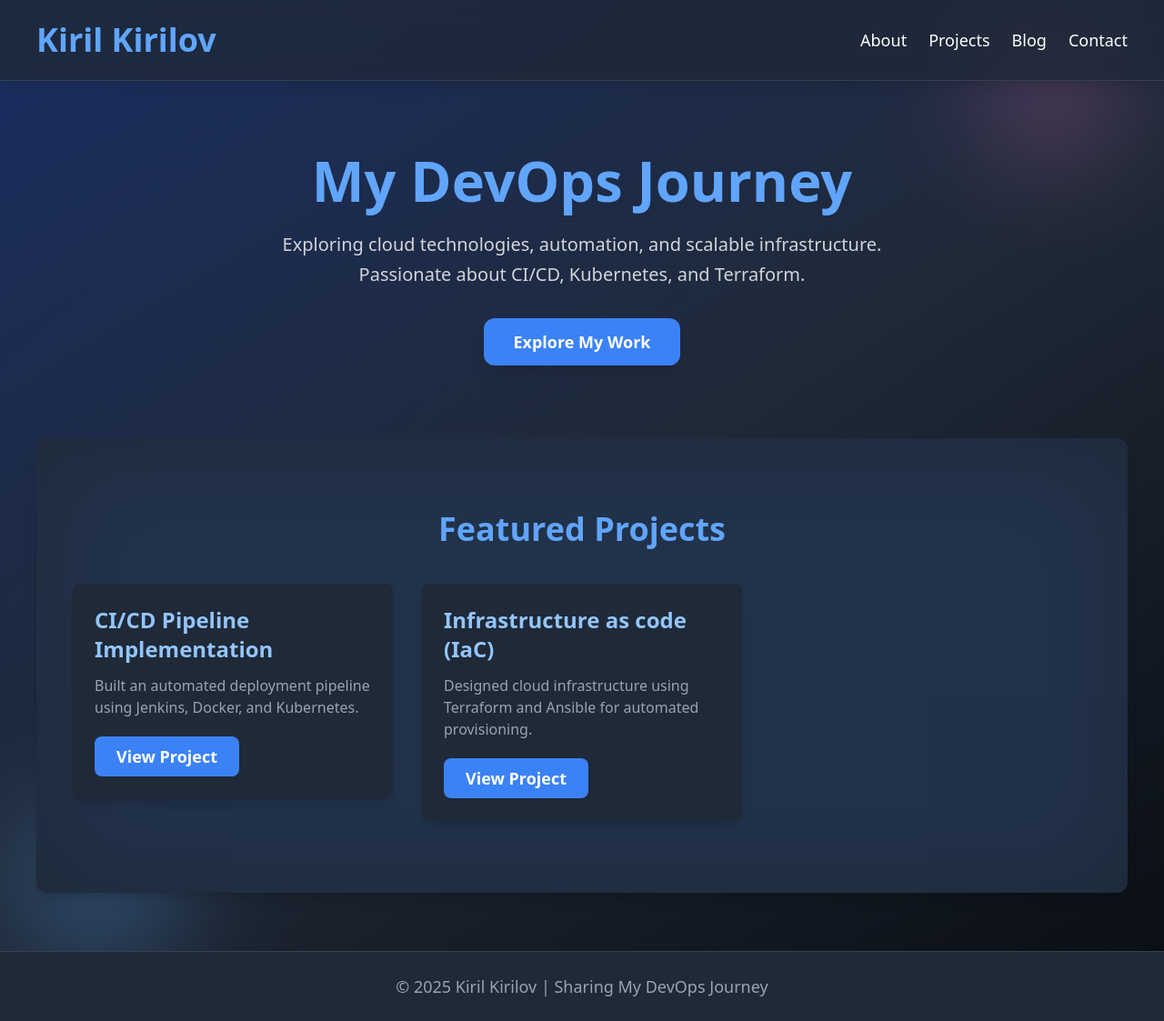
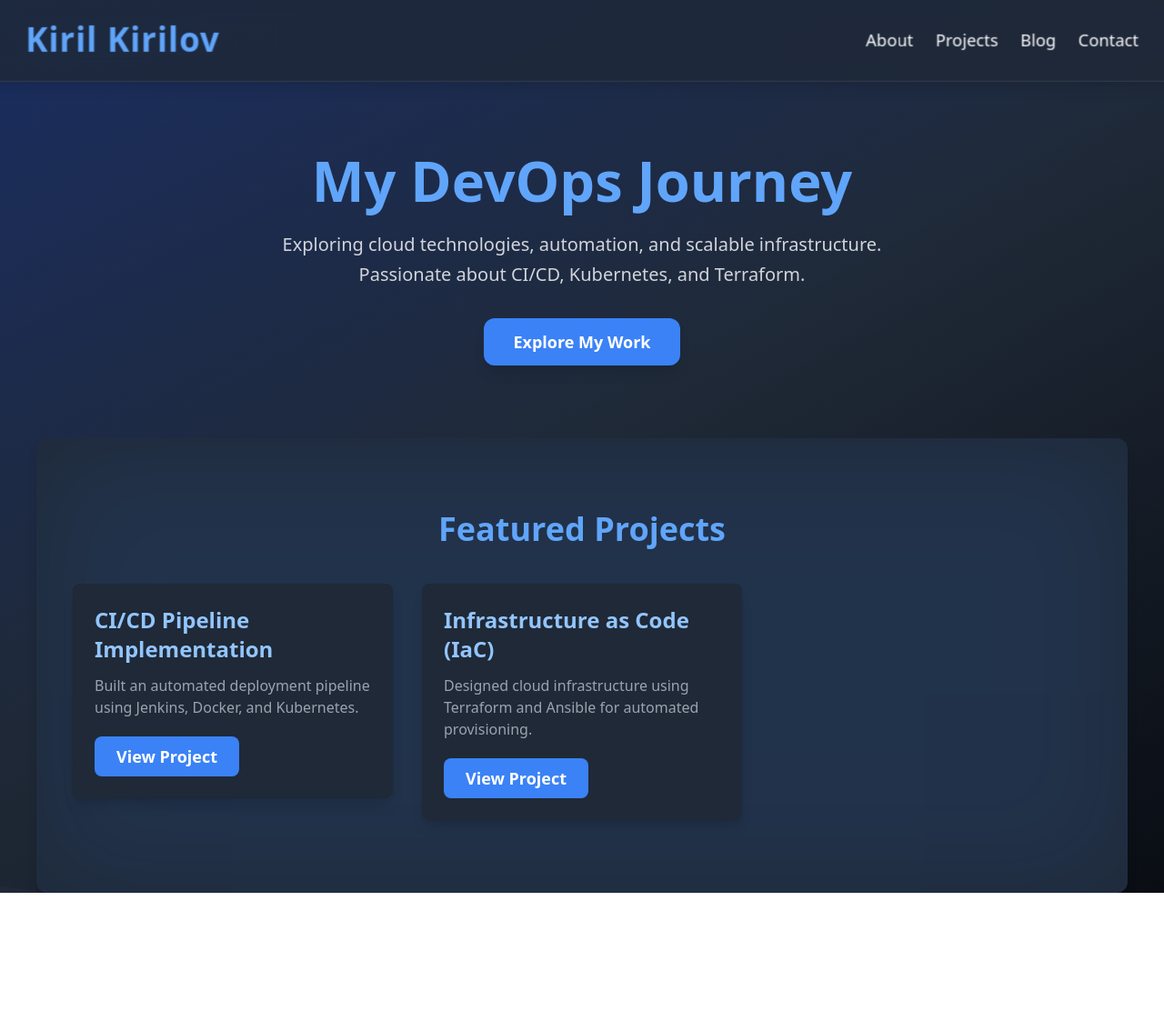
Before and after one commit to KirilKirilov966/website, a Next.js app: page / in a window 1280 px wide. Shown: the whole page at 91% size. After the commit the page ends 982 px from the top, so only its background shows below. Built offline with nearby package versions, Linux system fonts and the light colour scheme.

Commit message:
last update on index

```diff
--- a/pages/index.js
+++ b/pages/index.js
@@ -20,30 +20,31 @@ export default function Home() {
           animate={{ scale: [1, 1.2, 1], rotate: [0, 15, -15, 0] }}
           transition={{ duration: 15, repeat: Infinity, repeatType: "mirror" }}
         />
-        <motion.div
-          className="absolute bottom-10 left-10 w-48 h-48 bg-blue-400 rounded-full opacity-30 blur-3xl"
-          animate={{ x: [0, 50, -50, 0], y: [0, 20, -20, 0] }}
-          transition={{ duration: 10, repeat: Infinity, ease: "easeInOut" }}
-        />
-        <motion.div
-          className="absolute top-10 right-10 w-36 h-36 bg-pink-400 rounded-full opacity-30 blur-3xl"
-          animate={{ x: [0, -40, 40, 0], y: [0, -20, 20, 0] }}
-          transition={{ duration: 12, repeat: Infinity, ease: "easeInOut" }}
-        />
       </div>
 
       <motion.header
         initial={{ y: -100, opacity: 0 }}
         animate={{ y: 0, opacity: 1 }}
+        whileHover={{ scale: 1.02 }}
         transition={{ duration: 0.8 }}
-        className="relative py-6 px-10 flex justify-between items-center bg-gray-800 shadow-lg border-b border-gray-700 backdrop-blur-md bg-opacity-80 z-10"
+        className="relative py-6 px-10 flex justify-between items-center bg-gray-800 shadow-lg border-b border-gray-700 backdrop-blur-md bg-opacity-80 z-10 overflow-hidden"
       >
-        <h1 className="text-4xl font-bold text-blue-400">Kiril Kirilov</h1>
+        <motion.h1 className="text-4xl font-bold text-blue-400 tracking-wide" whileHover={{ scale: 1.1, color: "#60A5FA", rotate: [0, 5, -5, 0] }}>
+          Kiril Kirilov
+        </motion.h1>
         <nav className="flex space-x-6 text-lg">
-          <Link href="/about" className="hover:text-blue-400 transition duration-300">About</Link>
-          <Link href="/projects" className="hover:text-blue-400 transition duration-300">Projects</Link>
-          <Link href="/blog" className="hover:text-blue-400 transition duration-300">Blog</Link>
-          <Link href="/contact" className="hover:text-blue-400 transition duration-300">Contact</Link>
+          <motion.div whileHover={{ scale: 1.15, y: -3 }}>
+            <Link href="/about" className="hover:text-blue-400 transition duration-300">About</Link>
+          </motion.div>
+          <motion.div whileHover={{ scale: 1.15, y: -3 }}>
+            <Link href="/projects" className="hover:text-blue-400 transition duration-300">Projects</Link>
+          </motion.div>
+          <motion.div whileHover={{ scale: 1.15, y: -3 }}>
+            <Link href="/blog" className="hover:text-blue-400 transition duration-300">Blog</Link>
+          </motion.div>
+          <motion.div whileHover={{ scale: 1.15, y: -3 }}>
+            <Link href="/contact" className="hover:text-blue-400 transition duration-300">Contact</Link>
+          </motion.div>
         </nav>
       </motion.header>
 
@@ -82,7 +83,7 @@ export default function Home() {
           <motion.div whileHover={{ scale: 1.05 }}>
             <Card>
               <CardContent className="p-6 bg-gray-900 rounded-xl shadow-lg hover:shadow-2xl transition duration-300">
-                <h4 className="text-2xl font-semibold text-blue-300">Infrastructure as code (IaC)</h4>
+                <h4 className="text-2xl font-semibold text-blue-300">Infrastructure as Code (IaC)</h4>
                 <p className="text-gray-400 mt-3">Designed cloud infrastructure using Terraform and Ansible for automated provisioning.</p>
                 <Button className="mt-5 bg-blue-500 px-6 py-2 rounded-lg hover:bg-blue-600">
                   <Link href="https://github.com/KirilKirilov966">View Project</Link>
@@ -92,15 +93,6 @@ export default function Home() {
           </motion.div>
         </div>
       </section>
-
-      <motion.footer
-        initial={{ y: 100, opacity: 0 }}
-        animate={{ y: 0, opacity: 1 }}
-        transition={{ duration: 0.8 }}
-        className="relative py-6 text-center bg-gray-800 mt-16 border-t border-gray-700 shadow-lg z-10"
-      >
-        <p className="text-gray-400 text-lg">&copy; 2025 Kiril Kirilov | Sharing My DevOps Journey</p>
-      </motion.footer>
     </div>
   );
 }
```
